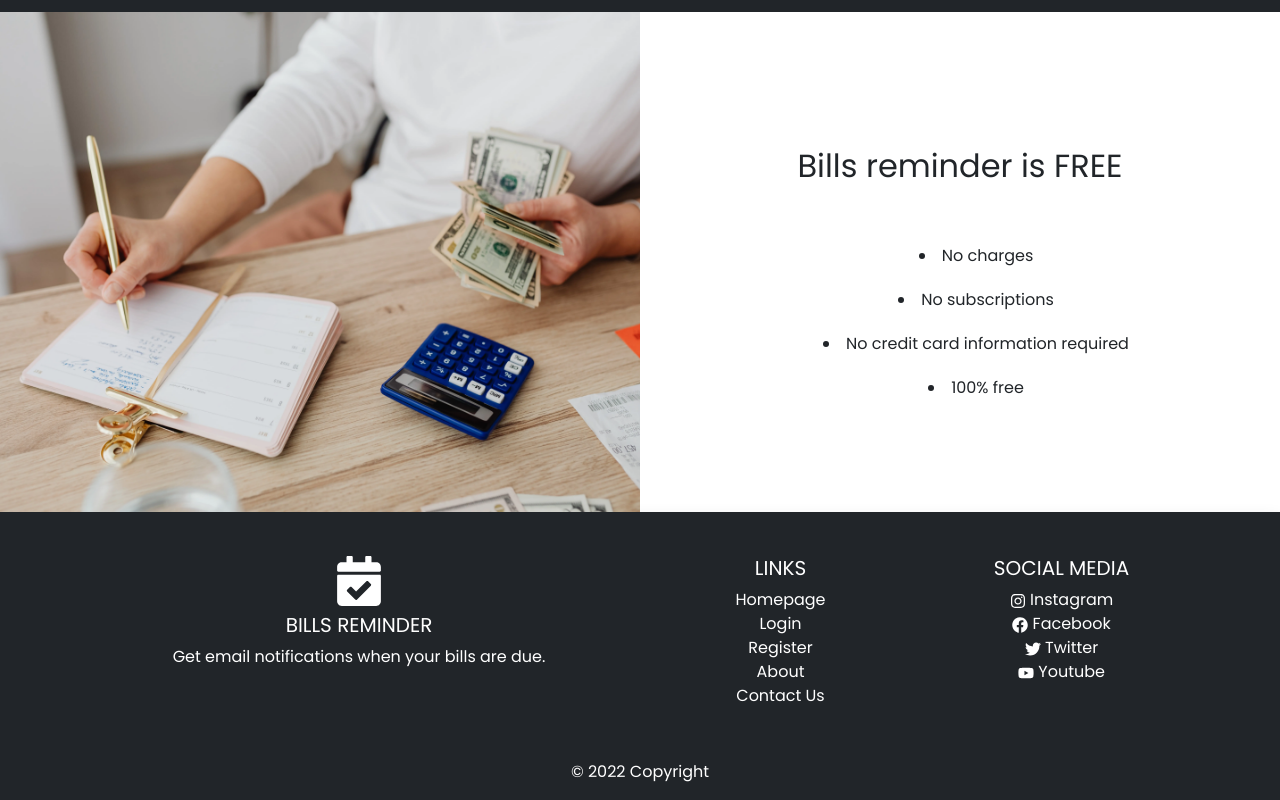
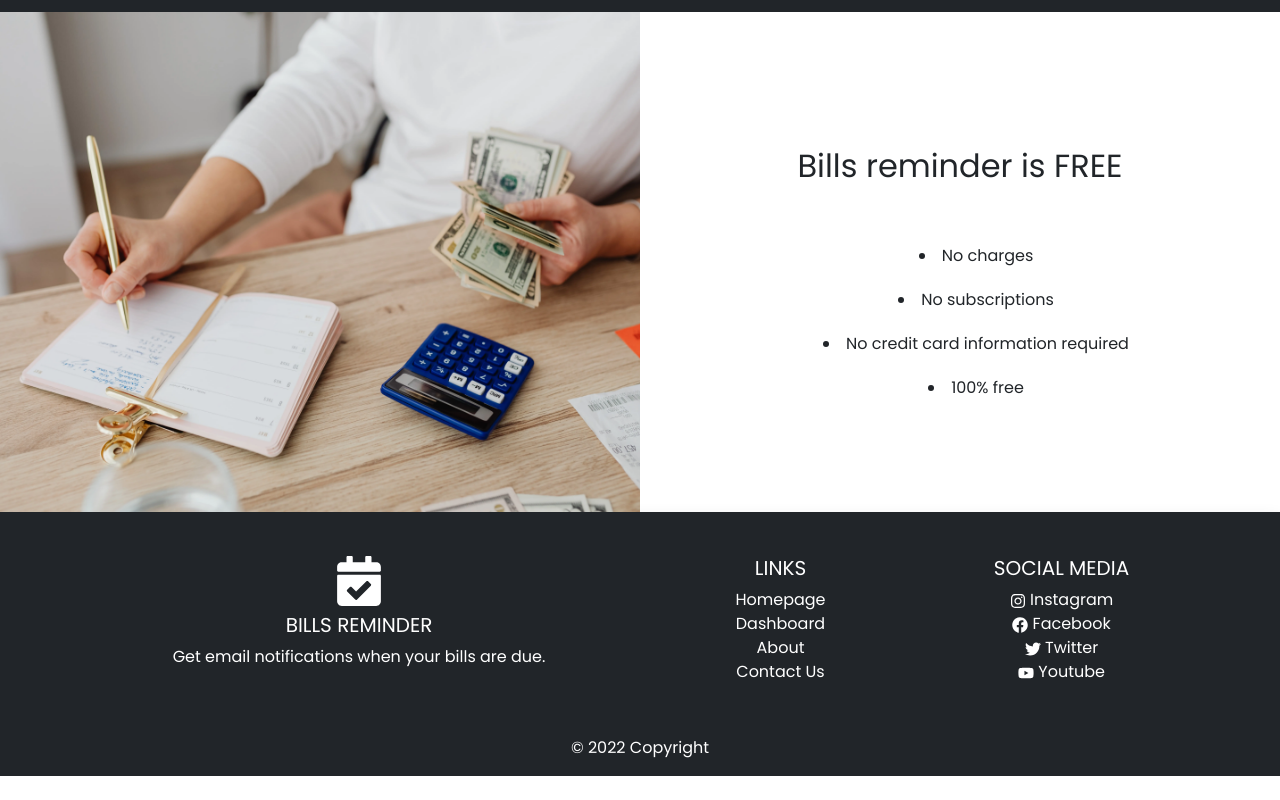
Before and after one commit to rzufil/bills-reminder, a React (Create React App) app in the folder frontend/: page / in a window 1280 px wide. Shown: the part 1260-2060 px from the top of the page. After the commit the page ends 2036 px from the top, so only its background shows below. Built offline with nearby package versions, Linux system fonts and the light colour scheme; sample sign-in values are in the browser's storage.

Commit message:
Scroll to top when clicking footer link

```diff
--- a/frontend/src/components/footer/Footer.js
+++ b/frontend/src/components/footer/Footer.js
@@ -1,9 +1,16 @@
 import React from 'react';
 import { Link } from 'react-router-dom';
+import { useSelector } from 'react-redux';
 import { FaInstagram, FaFacebook, FaTwitter, FaYoutube, FaCalendarCheck } from 'react-icons/fa';
 import './Footer.css';
 
 const Footer = () => {
+    const { user } = useSelector((state) => state.auth);
+
+    const scrollToTop = () => {
+        window.scroll({top: 0, left: 0, behavior: 'smooth'});
+    }
+
     return (
         <footer className='page-footer font-small blue pt-4 bg-dark shadow'>
             <div className='container text-center text-md-left'>
@@ -20,19 +27,27 @@ const Footer = () => {
                         <h5 className='text-uppercase'>Links</h5>
                         <ul className='list-unstyled'>
                             <li>
-                                <Link to='/'>Homepage</Link>
+                                <Link to='/' onClick={() => scrollToTop()}>Homepage</Link>
+                            </li>
+                            {user ? (
+                                <li>
+                                    <Link to='/dashboard' onClick={() => scrollToTop()}>Dashboard</Link>
+                                </li>
+                            ) : (
+                                <>
+                                    <li>
+                                        <Link to='/login' onClick={() => scrollToTop()}>Login</Link>
+                                    </li>
+                                    <li>
+                                        <Link to='/register' onClick={() => scrollToTop()}>Register</Link>
+                                    </li>
+                                </>
+                            )}
+                            <li>
+                                <Link to='/about' onClick={() => scrollToTop()}>About</Link>
                             </li>
                             <li>
-                                <Link to='/login'>Login</Link>
-                            </li>
-                            <li>
-                                <Link to='/register'>Register</Link>
-                            </li>
-                            <li>
-                                <Link to='/about'>About</Link>
-                            </li>
-                            <li>
-                                <Link to='/contact'>Contact Us</Link>
+                                <Link to='/contact' onClick={() => scrollToTop()}>Contact Us</Link>
                             </li>
                         </ul>
                     </div>
```
